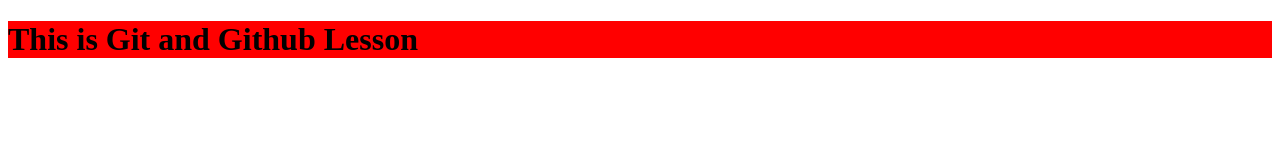
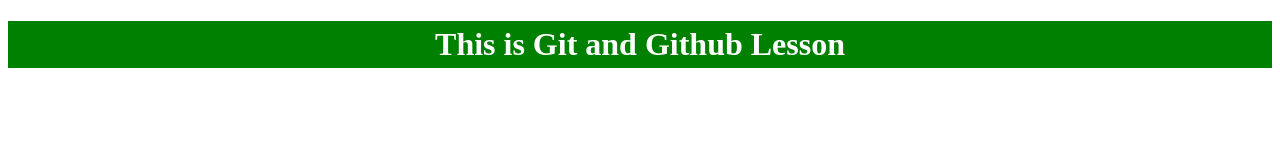
Before and after one commit to gabaci72/Git-Lesson, a plain HTML site: page index.html in a window 1280 px wide. Drawn offline with Linux system fonts and the light colour scheme.

Commit message:
green background

```diff
--- a/index.html
+++ b/index.html
@@ -6,7 +6,11 @@
         <title>Documents</title>
         <style>
             h1{
-                background-color: red;
+                background-color: green;
+                color: white;
+                padding: 5px;
+                text-align: center;
+
             }
         </style>
     </head>
```
